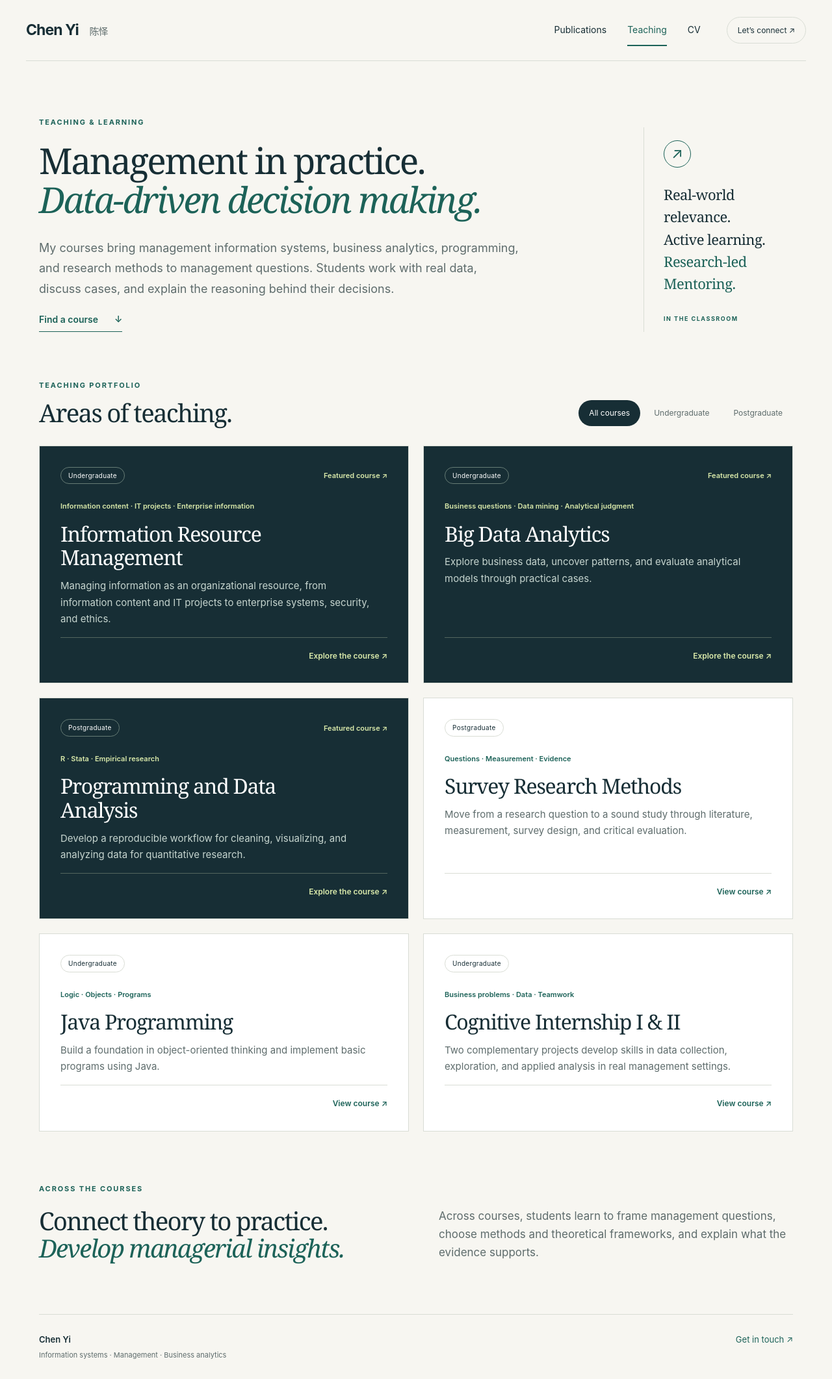
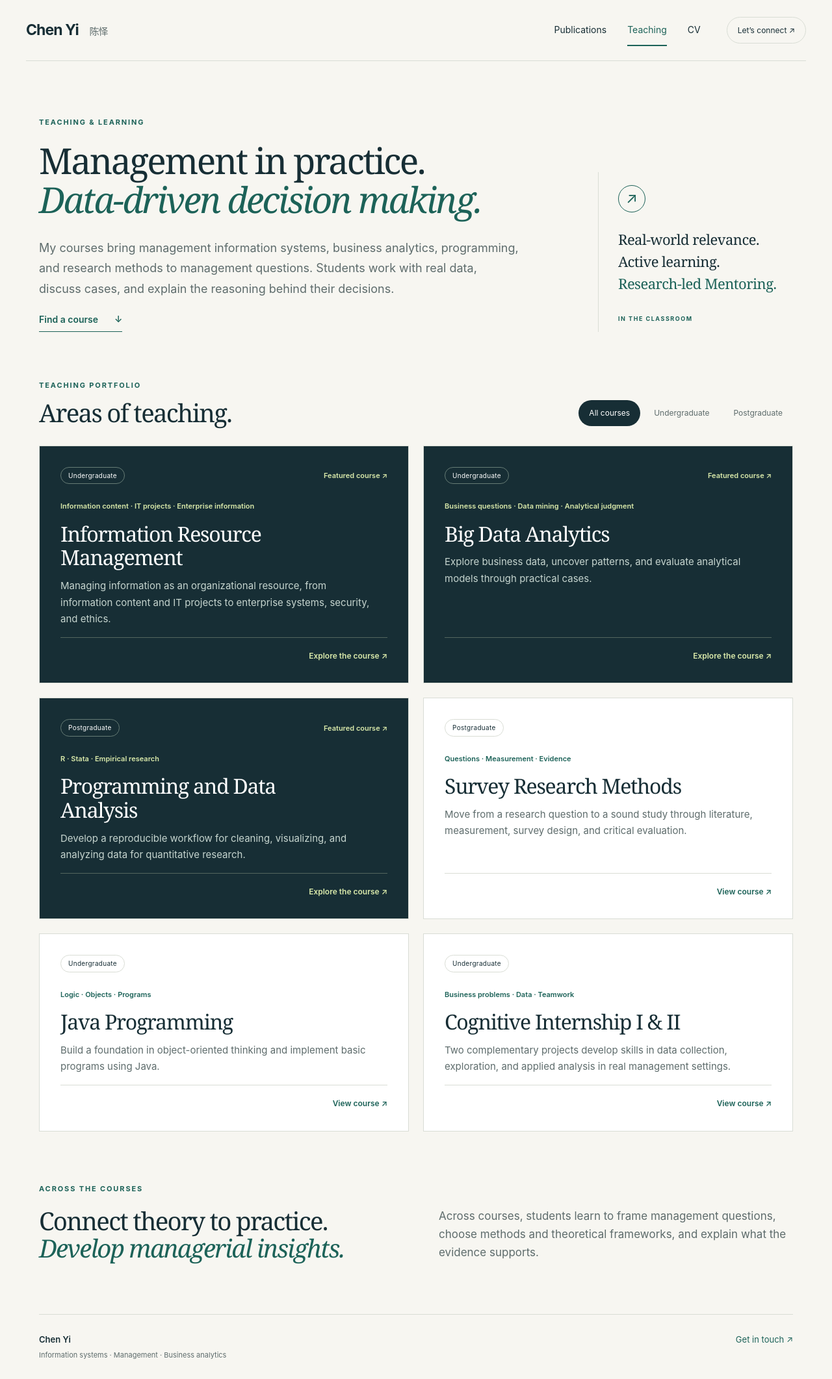
Before and after one commit to chenyi-edward/chenyi-edward.github.io, a Jekyll site: the page built from _pages/teaching.html, in a window 1280 px wide. Shown: the whole page at 65% size. Built offline with Jekyll 4.4.1, drawn with Linux system fonts in a browser that asks for light colours.

Commit message:
Update teaching-portfolio.css

```diff
--- a/assets/css/teaching-portfolio.css
+++ b/assets/css/teaching-portfolio.css
@@ -22,7 +22,7 @@ em{color:var(--teal);font-weight:400}
 .site-header nav a{padding:12px 0}
 .site-header nav [aria-current]{border-bottom:2px solid var(--teal);color:var(--teal)}
 .contact{font-size:12px;padding:10px 16px;border:1px solid var(--line);border-radius:50px}
-.catalog-hero{display:grid;grid-template-columns:1fr 230px;gap:60px;padding-block:86px 74px}
+.catalog-hero{display:grid;grid-template-columns:1fr 300px;gap:60px;padding-block:86px 74px}
 .catalog-hero h1{max-width:880px;font-size:clamp(40px,4.3vw,62px);margin-bottom:28px}
 .lead{font-size:18px;color:var(--muted);max-width:740px;line-height:1.75}
 .text-link{display:inline-flex;gap:25px;align-items:center;border-bottom:1px solid var(--teal);font-size:14px;padding-bottom:7px;font-weight:600;color:var(--teal)}
```
